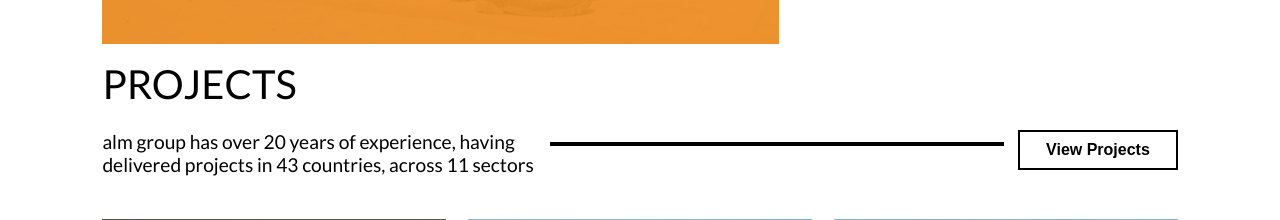
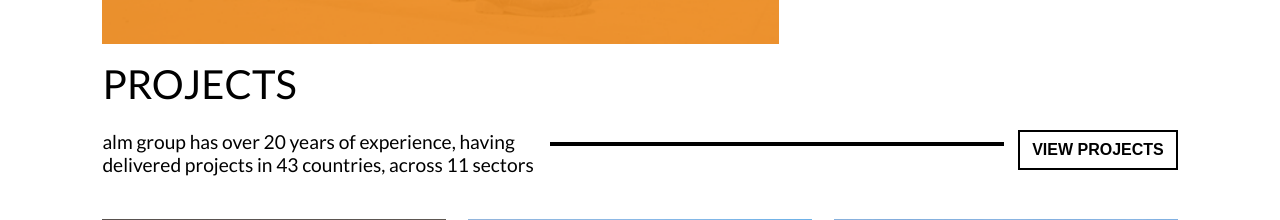
Before and after one commit to shahzaibansari123/Shezi-PSDtoReactJS-Frontend, a React (Create React App) app: page / in a window 1280 px wide. Shown: the part 2360-2580 px from the top of the page. Built offline with nearby package versions, Linux system fonts and the light colour scheme.

Commit message:
project section done

```diff
--- a/src/container/Projects/Projects.css
+++ b/src/container/Projects/Projects.css
@@ -60,6 +60,7 @@
   color: rgb(0, 0, 0);
   cursor: pointer;
   font-size: 1rem;
+  text-transform: uppercase;
 }
 
 .pbutton:hover {
--- a/src/container/Projects/Projects.jsx
+++ b/src/container/Projects/Projects.jsx
@@ -19,7 +19,8 @@
             <div className="pline"></div>
           </div>
           <div className="p-buttondiv">
-            <button className="pbutton" type="button">
+            <button className="pbutton" type="button" onClick={()=>{}}>
+               {/* you can sure add another View Project More component and then navigate on it  */}
               View Projects
             </button>
           </div>
```
